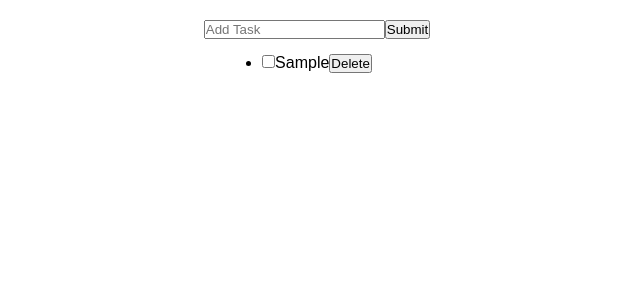
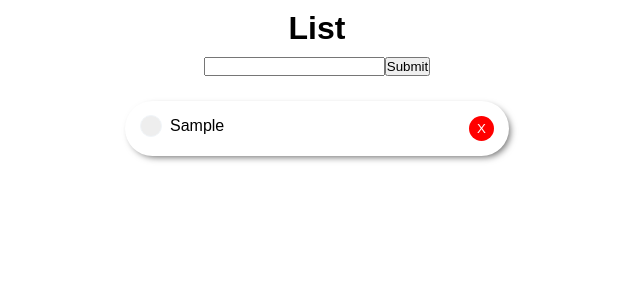
Before and after one commit to KonstantinChuper/first-react-app, a React (Create React App) app: page / in a window 1280 px wide. Both pictures are taken after typing "Sample" into the empty fields and a click on the button "Submit". Shown: the top 300 px of the page, without its empty margins (323-963 px from the left). Built offline with nearby package versions, Linux system fonts and the light colour scheme.

Commit message:
add some style

```diff
--- a/src/App.jsx
+++ b/src/App.jsx
@@ -1,10 +1,11 @@
-import ToDoList2 from "./components/TodoList2";
+import List from "./components/List";
 import "./styles.css";
 
 function App() {
   return (
     <div className="container">
-      <ToDoList2 />
+      <h1>List</h1>
+      <List />
     </div>
   );
 }
--- a/src/components/Form2.jsx
+++ /dev/null
@@ -1,20 +0,0 @@
-import React, { useState } from "react";
-
-export default function Form2({ addTask }) {
-  const [inputValue, setInputValue] = useState("");
-
-  function handleSubmit(e) {
-    e.preventDefault();
-    if (inputValue !== "") {
-      addTask(inputValue);
-      setInputValue("");
-    }
-  }
-
-  return (
-    <form onSubmit={handleSubmit}>
-      <input type="text" placeholder="Add Task" value={inputValue} onChange={(e) => setInputValue(e.target.value)} />
-      <button type="submit">Submit</button>
-    </form>
-  );
-}
--- /dev/null
+++ b/src/components/FormItem.jsx
@@ -0,0 +1,26 @@
+import React, { useState } from "react";
+
+export default function FormItem({ addItem }) {
+  const [inputValue, setInputValue] = useState("");
+
+  const handleSubmit = (e) => {
+    e.preventDefault();
+    if (inputValue !== "") {
+      addItem(inputValue);
+    }
+    setInputValue("");
+  };
+
+  return (
+    <form onSubmit={handleSubmit}>
+      <input
+        type="text"
+        value={inputValue}
+        onChange={(e) => {
+          setInputValue(e.target.value);
+        }}
+      />
+      <button type="submit">Submit</button>
+    </form>
+  );
+}
--- /dev/null
+++ b/src/components/List.jsx
@@ -0,0 +1,73 @@
+import React, { useState } from "react";
+import FormItem from "./FormItem";
+
+export default function List() {
+  const [listItems, setListItems] = useState([]);
+
+  const addItem = (text) => {
+    const newItem = {
+      id: Date.now(),
+      text,
+      isChecked: false,
+    };
+    setListItems([...listItems, newItem]);
+  };
+
+  const deleteItem = (id) => {
+    const updatedList = listItems.filter((item) => {
+      return item.id !== id;
+    });
+    setListItems(updatedList);
+  };
+
+  const toggleCheckbox = (id) => {
+    const updatedList = listItems.map((item) => {
+      if (item.id === id) {
+        return {
+          ...item,
+          isChecked: !item.isChecked,
+        };
+      } else return item;
+    });
+    setListItems(updatedList);
+  };
+
+  return (
+    <div>
+      <FormItem addItem={addItem} />
+      <ul>
+        {listItems.map((item) => {
+          return (
+            <li key={item.id}>
+              <div>
+                <label class="cr-wrapper">
+                  <input
+                    type="checkbox"
+                    className="item-checkbox"
+                    onChange={() => {
+                      toggleCheckbox(item.id);
+                    }}
+                  />
+                  <div class="cr-input"></div>
+                  <span
+                    style={{ textDecoration: item.isChecked ? "line-through" : "none", color: item.isChecked ? "#bab6b6" : "black" }}
+                  >
+                    {item.text}
+                  </span>
+                </label>
+              </div>
+              <button
+                className="remove-button"
+                onClick={() => {
+                  deleteItem(item.id);
+                }}
+              >
+                X
+              </button>
+            </li>
+          );
+        })}
+      </ul>
+    </div>
+  );
+}
--- a/src/components/TodoList2.jsx
+++ /dev/null
@@ -1,33 +0,0 @@
-import React, { useState } from "react";
-import Form2 from "./Form2";
-
-export default function TodoList2() {
-  const [listItems, setListItems] = useState([]);
-
-  function addTask(text) {
-    const newTask = {
-      id: Date.now(),
-      text,
-      isChecked: false,
-    };
-    const updatedTask = [...listItems, newTask];
-    setListItems(updatedTask);
-  }
-
-  return (
-    <div className="container">
-      <Form2 addTask={addTask} />
-      <ul>
-        {listItems.map((item) => {
-          return (
-            <li key={item.id}>
-              <input type="checkbox" name="ch" id="ch" />
-              <span>{item.text}</span>
-              <button>Delete</button>
-            </li>
-          );
-        })}
-      </ul>
-    </div>
-  );
-}
--- a/src/styles.css
+++ b/src/styles.css
@@ -5,12 +5,124 @@
 }
 body {
   font-family: sans-serif;
+  width: 100%;
+  height: 100vh;
 }
 .container {
   margin: 10px auto;
-  width: 90%;
+  width: 30%;
+}
+h1 {
   display: flex;
-  flex-direction: column;
+  justify-content: center;
+}
+form {
+  margin-top: 10px;
+  display: flex;
+  justify-content: center;
+}
+ul {
+  padding-top: 25px;
+}
+li {
+  display: flex;
+  justify-content: space-between;
   align-items: center;
-  gap: 15px;
+  padding: 15px;
+  border-radius: 50px;
+  margin-bottom: 15px;
+  background-color: #ffffff;
+  box-shadow: 3px 3px 7px -2px rgba(0, 0, 0, 0.6);
 }
+.item-checkbox {
+  margin-right: 10px;
+}
+span {
+  margin-right: 15px;
+}
+.remove-button {
+  border-radius: 50%;
+  color: #ffffff;
+  background-color: red;
+  padding: 5px;
+  border: none;
+  cursor: pointer;
+  width: 25px;
+  height: 25px;
+}
+
+.cr-wrapper *,
+.cr-wrapper *::before,
+.cr-wrapper *::after {
+	box-sizing: content-box !important;
+}
+.cr-wrapper input {
+	position: absolute;
+	z-index: -1;
+	opacity: 0;
+}
+.cr-wrapper span {
+	font-size: 16px;
+}
+.cr-wrapper {
+	display: table;
+	position: relative;
+	padding-left: 30px;
+	cursor: pointer;
+	margin-bottom: 5px;
+}
+.cr-wrapper input[type="checkbox"] ~ .cr-input {
+	position: absolute;
+	top: 50%;
+	left: 0;
+	height: 20px;
+	width: 20px;
+	background: #eeeeee;
+	transition: background 250ms;
+	border: 1px solid #F1F5F9;
+	border-radius: 11px;
+	transform: translate(0, -50%);
+}
+.cr-wrapper input[type="checkbox"] ~ .cr-input::after {
+	content: "";
+	position: absolute;
+	display: none;
+	left: 4px;
+	top: 4px;
+	width: 12px;
+	height: 12px;
+	transition: background 250ms;
+	background-color: #FFFFFF;
+	clip-path: polygon(14% 44%, 0 65%, 50% 100%, 100% 16%, 80% 0%, 43% 62%);
+}
+.cr-wrapper input:checked ~ .cr-input::after {
+	display: block;
+}
+.cr-wrapper:hover input[type="checkbox"]:not([disabled]) ~ .cr-input,
+.cr-wrapper input[type="checkbox"]:focus ~ .cr-input {
+	background: #E2E8F0;
+	border-color: #64748B;
+}
+.cr-wrapper input[type="checkbox"]:checked ~ .cr-input {
+	background: #22BF74;
+	border-color: #2F7D8E;
+}
+.cr-wrapper input[type="checkbox"]:disabled ~ .cr-input,
+.cr-wrapper input[type="radio"]:disabled ~ .cr-input {
+	opacity: 0.5;
+	cursor: not-allowed;
+}
+
+.cr-wrapper input[type="checkbox"]:disabled ~ span,
+.cr-wrapper input[type="radio"]:disabled ~ span {
+	opacity: 0.5;
+	cursor: not-allowed;
+}
+.cr-wrapper input[type="checkbox"]:disabled ~ .cr-input::after {
+	background: #FFFFFF;
+}
+.cr-wrapper:hover input[type="checkbox"]:not([disabled]):checked ~ .cr-input,
+.cr-wrapper input[type="checkbox"]:checked:focus ~ .cr-input {
+	background: #49D25E;
+	border-color: #225D69;
+}
```
Also changed, not shown: src/components/back/Form2.jsx (renamed from src/components/back/FormItem.jsx, +5 -5 lines), src/components/back/ToDoList.jsx (deleted, +0 -58 lines), src/components/back/TodoList2.jsx (added, +63 -0 lines).
